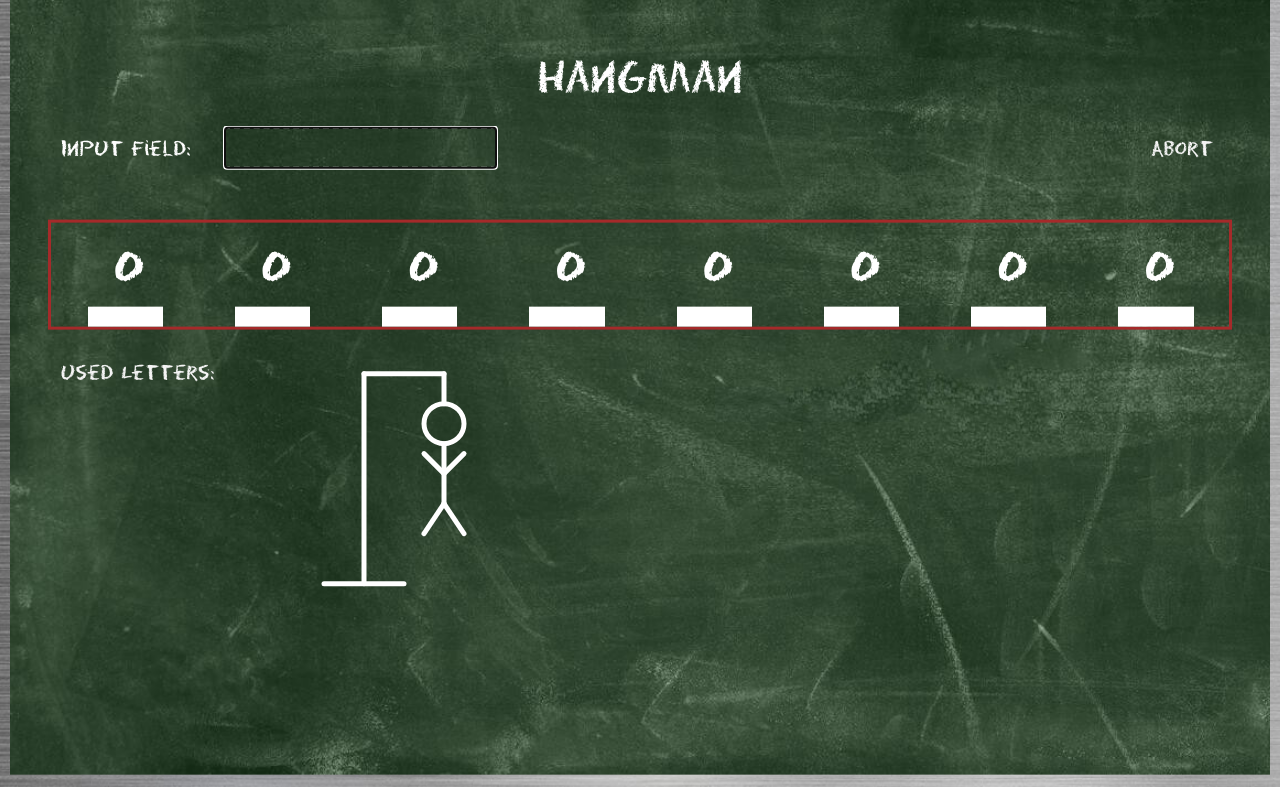
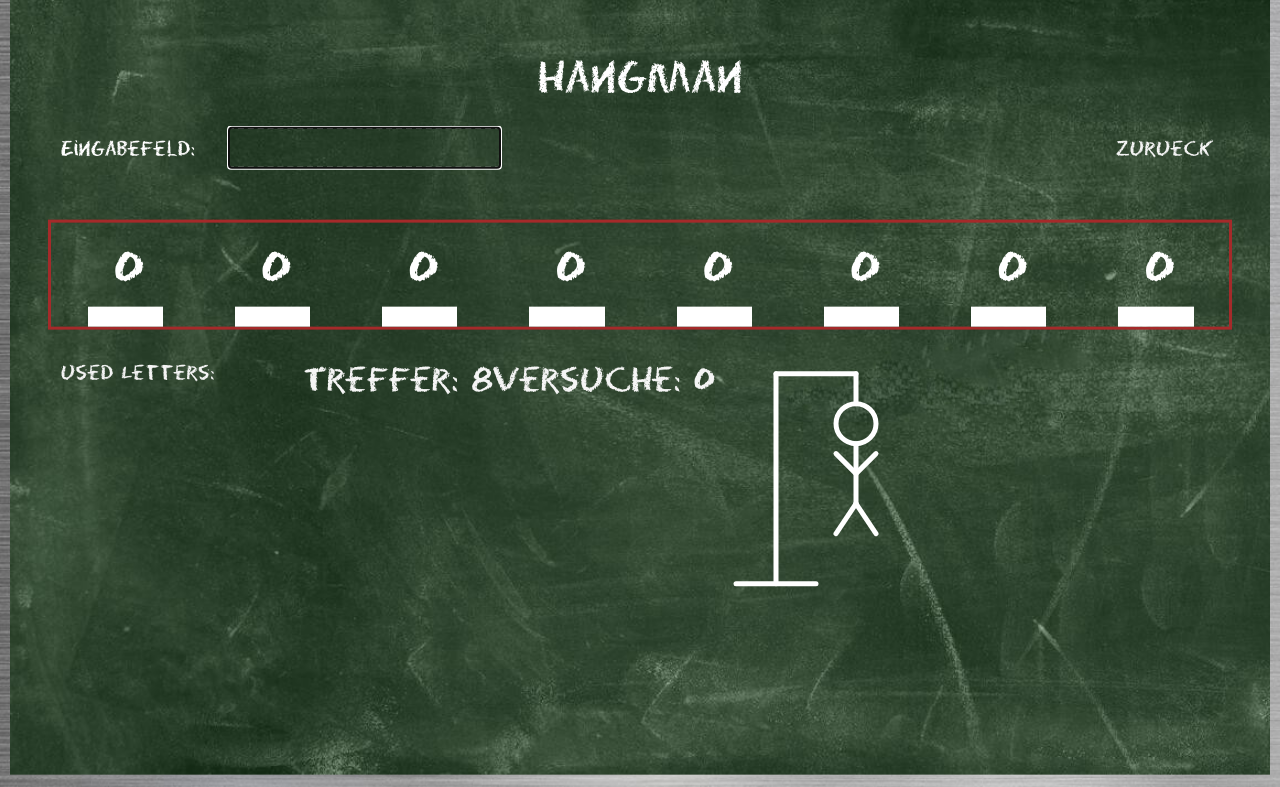
Before and after one commit to Tetoji/Hangman-Projekt, a Django app: page /game/ in a window 1280 px wide. Shown: the part 13-800 px from the top of the page. Run offline with Django 4.2, Linux system fonts and the light colour scheme; data comes from the database, SQL or seed files in the repository; both versions use the stored data as it was after the commit; some libraries are stand-ins or nearby versions.

Commit message:
Mac Tetje Mix

```diff
--- a/hangmanapp/models.py
+++ b/hangmanapp/models.py
@@ -40,6 +40,7 @@ class AktivWord(models.Model):
 class CheckLetters(models.Model):
     checkedLetters = models.CharField(max_length=500)
     fails = models.SmallIntegerField(default=0)
+    hits = models.SmallIntegerField(default=0)
 
     def __str__(self):
         return str(self.id) + ' ' + self.checkedLetters
--- a/hangmanapp/static/game_logik.js
+++ b/hangmanapp/static/game_logik.js
@@ -1,9 +1,8 @@
 function checkLetter(event) {
     const wordLetters = JSON.parse(document.getElementById('wordLetters').textContent);
-    console.log(wordLetters)
+    // console.log(wordLetters)
     const checkedLetters = JSON.parse(document.getElementById('checkedLetters').textContent);
-    console.log(checkedLetters)
-    const checkedLettersArray = checkedLetters.split(',')
+    // console.log(checkedLetters)
     let formData = new FormData();
     let cookie = document.cookie;
     let cookieData = cookie.split('=');
@@ -11,17 +10,30 @@ function checkLetter(event) {
     let letter = document.getElementById("letterInput").value.toUpperCase();
     let checktletter = false;
 
-    checkedLettersArray.forEach(entry => {
+    // prüft ob der Buchstabe bereits getippt wurde
+    checkedLetters.forEach(entry => {
         if (letter == entry && entry != '') {
-            console.log('letter: ', letter);
             checktletter = true;
         }
     });
 
-
+    // Wenn der Input nicht leer ist und ein Enter Event getriggert wurde
+    // wird geprüft ob der Buchstabe bereits schonmal eingetippt wurde
+    // und falls nicht wird eine Request ans Back End gestartet
     if (letter !== '' && event.key === 'Enter') {
+        // das ß wird zu ss gemacht, deshalb braucht man für
+        // diesen Fall eine extra Abfrage
+        if (letter.length == 2) {
+            alert("ungültige Eingabe!");
+            document.getElementById("letterInput").value = '';
+        } else {
+            // es sollen nur Buchstaben von A bis Z zugelassen
+            if (letter.charCodeAt(0) < 65 || letter.charCodeAt(0) > 90) {
+                alert("ungültige Eingabe!");
+                document.getElementById("letterInput").value = '';
+            } else {
                 if (checktletter) {
-            console.log('this letter was already used!');
+                    console.log('this letter was alredy used!');
                     document.getElementById('letterInput').value = '';
                 }
                 else {
@@ -36,6 +48,8 @@ function checkLetter(event) {
                 }
             }
         }
+    }
+}
 
 // document.getElementById('letterInput').addEventListener('keyup', function (event) {
 //     console.log(event);
--- a/hangmanapp/templates/hangman_game.html
+++ b/hangmanapp/templates/hangman_game.html
@@ -39,7 +39,7 @@
       <div class="header">Hangman</div>
       <div class="stuff">
         <div class="letterInput">
-          <label for="letterInput" style="color: white">Input field:</label>
+          <label for="letterInput" style="color: white">Eingabefeld:</label>
           <input
             name="letterInput"
             type="text"
@@ -56,7 +56,7 @@
             type="button"
             id="backToMenu"
             onclick="window.location.href='http://localhost:8000/menue'">
-            Abort
+            Zurueck
           </button>
         </div>
       </div>
@@ -84,6 +84,18 @@
           </div>
           {% endif %}
           {% endfor %}
+        </div>
+
+		<div>
+          {% with hits=hits %}
+          <h1>Treffer: {{ hits }}</h1>
+          {% endwith %}
+        </div>
+
+        <div>
+          {% with trys=trys %}
+          <h1>Versuche: {{ trys }}</h1>
+          {% endwith %}
         </div>
 
         <div class="game-container">
--- a/hangmanapp/views.py
+++ b/hangmanapp/views.py
@@ -44,6 +44,8 @@ def menue(request):
         selectedWord.word = searchWord.word.upper()
         selectedWord.hitLocations = ''
         checkedLetters.checkedLetters = ''
+        checkedLetters.fails = 0
+        checkedLetters.hits = 0
         selectedWord.save()
         checkedLetters.save()
 
@@ -67,7 +69,7 @@ def game(request):
         hitLocations = ''
         previousLocations = ''
         letterIterator = 0
-        hit = False
+        hit = 0
 
         #hängt eingegebenen Buchstaben an String dran und speichert den String dann in der Datenbank
         if checkedLetters.checkedLetters != '':
@@ -86,7 +88,7 @@ def game(request):
         for letter in aktivWord.word:
             if letter == checkLetter:
                 #markiert den Treffer
-                hit = True
+                hit = hit + 1
                 if hitLocations == '':
                     hitLocations = str(letterIterator) + '=' + checkLetter
                 else:
@@ -98,8 +100,11 @@ def game(request):
             aktivWord.save()
 
         # falls es keinen Treffer gab wird der FailCounter um 1 erhöht
-        if (not hit):
+        if hit == 0:
             checkedLetters.fails = checkedLetters.fails + 1
+            checkedLetters.save()
+        else:
+            checkedLetters.hits = checkedLetters.hits + hit
             checkedLetters.save()
 
 
@@ -107,6 +112,8 @@ def game(request):
     searchWord = AktivWord.objects.get(id=1)
     checkedLetters = get_object_or_404(CheckLetters, pk=1)
     wordLetters = getLetterArray(searchWord)
+    checkedLettersArray = getcheckedLettersArry(checkedLetters)
+    trys = len(checkedLettersArray)
 
     if checkWin(searchWord):
         return redirect('http://localhost:8000/winGame/')
@@ -114,7 +121,7 @@ def game(request):
         return redirect('http://localhost:8000/loseGame/')
     else:
         # liefert die hangman_game HTML Seite zurück und übergibt an diese das Buchstaben Array
-        return render(request, 'hangman_game.html', {'wordLetters': wordLetters, 'hitlocations': searchWord.hitLocations, 'checkedLetters': checkedLetters.checkedLetters})
+        return render(request, 'hangman_game.html', {'wordLetters': wordLetters, 'checkedLetters': checkedLettersArray, 'trys': trys, 'hits': checkedLetters.hits})
 
 
 def updateGame(request):
@@ -122,7 +129,12 @@ def updateGame(request):
     aktivWord = get_object_or_404(AktivWord, pk=1)
     checkedLetters = get_object_or_404(CheckLetters, pk=1)
     wordLetters = getLetterArray(aktivWord)
-    return render(request, 'hangman_game.html', {'wordLetters': wordLetters, 'hitlocations': aktivWord.hitLocations, 'checkedLetters': checkedLetters.checkedLetters})
+    checkedLettersArray = getcheckedLettersArry(checkedLetters)
+    trys = len(checkedLettersArray)
+    print('trys', trys)
+    print('hits', checkedLetters.hits)
+
+    return render(request, 'hangman_game.html', {'wordLetters': wordLetters, 'checkedLetters': checkedLettersArray, 'trys': trys, 'hits': checkedLetters.hits})
 
 def winGame(request):
     aktivWord = get_object_or_404(AktivWord, pk=1)
@@ -147,6 +159,15 @@ def loseGame(request):
 
     return render(request, 'losepage.html')
 
+
+def getcheckedLettersArry(checkedLetters):
+    lettersArray = []
+
+    for letter in checkedLetters.checkedLetters:
+        if letter != ',':
+            lettersArray.append(letter)
+
+    return sorted(lettersArray)
 
 
 # liefert das Buchstaben Array
```
Also changed, not shown: db.sqlite3, hangmanapp/migrations/0006_checkletters_hits.py (added). Lines whose indentation alone changed are shown as unchanged.
